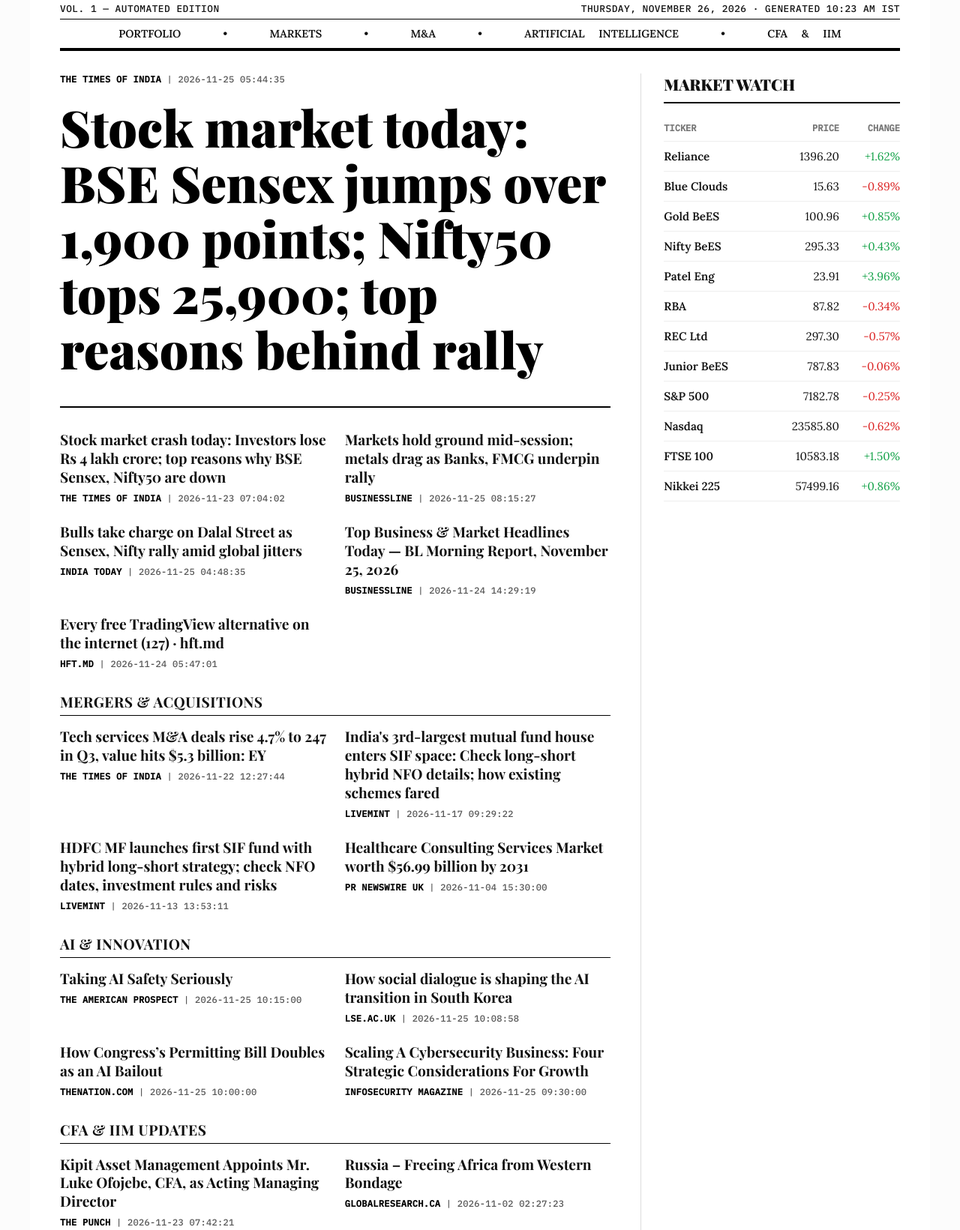
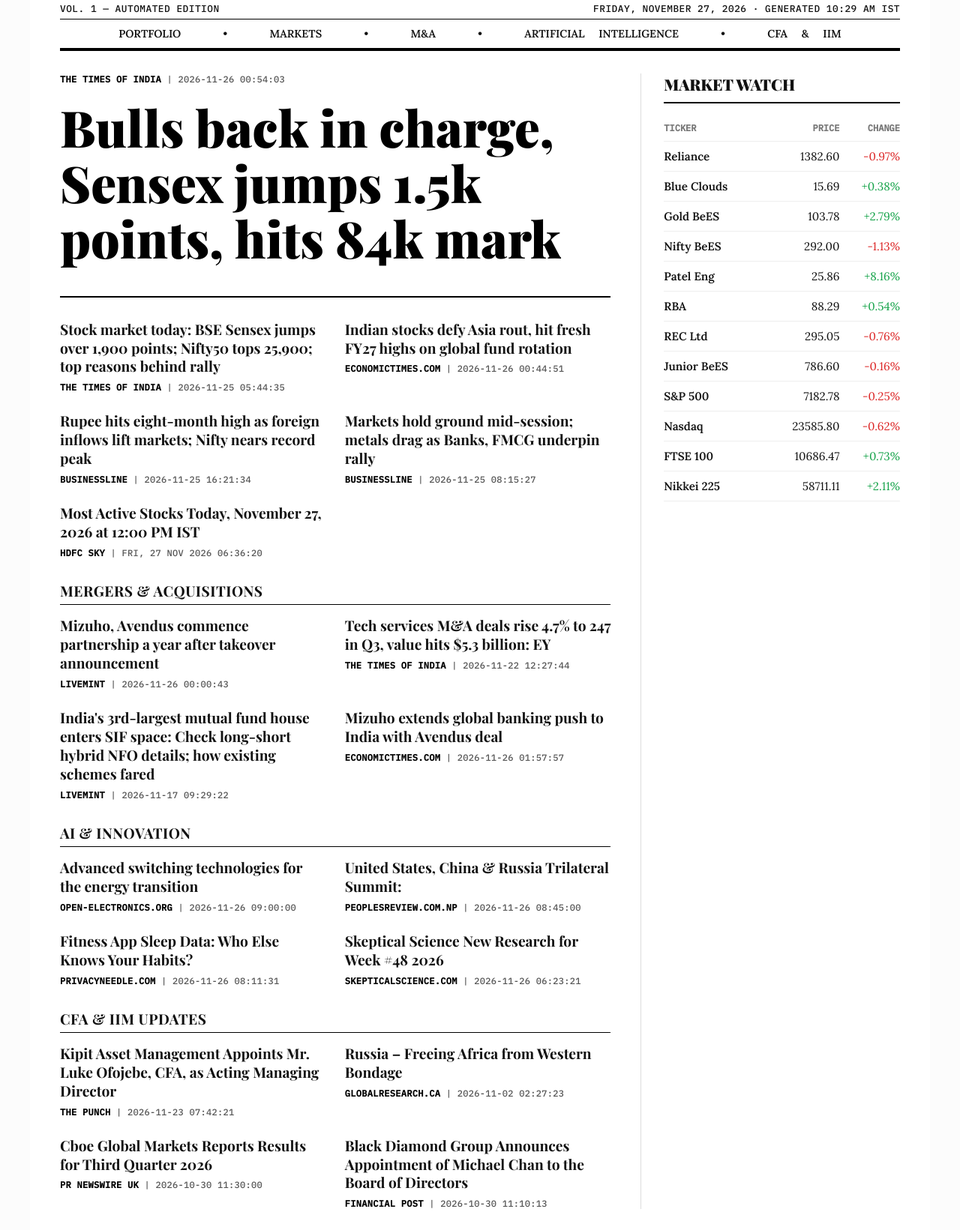
Before and after one commit to sagarry424-oss/daily-newspaper, a plain HTML site: page index.html in a window 1280 px wide. Shown: the part 186-1827 px from the top of the page at 75% size. Drawn offline with nearby package versions, Linux system fonts and the light colour scheme; a web font is replaced by a local one.

Commit message:
Automated daily newspaper update

```diff
--- a/index.html
+++ b/index.html
@@ -165,7 +165,7 @@
         </div>
         <div class="date-bar">
             <span>Vol. 1 — Automated Edition</span>
-            <span>Thursday, November 26, 2026 · Generated 10:23 AM IST</span>
+            <span>Friday, November 27, 2026 · Generated 10:29 AM IST</span>
         </div>
         <div class="nav-bar">
             PORTFOLIO &nbsp; • &nbsp; MARKETS &nbsp; • &nbsp; M&amp;A &nbsp; • &nbsp; ARTIFICIAL INTELLIGENCE &nbsp; • &nbsp; CFA &amp; IIM
@@ -176,15 +176,25 @@
             <div class="main-content">
 
                 <div class="lead-story">
-                    <p class="meta"><strong>The Times of India</strong> | 2026-11-25 05:44:35</p>
-                    <h2><a href="https://timesofindia.indiatimes.com/business/india-business/stock-market-today-sensex-jumps-over-1700-points-nifty-tops-25850-top-reasons-behind-rally/articleshow/136149156.cms" target="_blank">Stock market today: BSE Sensex jumps over 1,900 points; Nifty50 tops 25,900; top reasons behind rally</a></h2>
+                    <p class="meta"><strong>The Times of India</strong> | 2026-11-26 00:54:03</p>
+                    <h2><a href="https://timesofindia.indiatimes.com/business/india-business/bulls-back-in-charge-sensex-jumps-1-5k-points-hits-84k-mark/articleshow/136175603.cms" target="_blank">Bulls back in charge, Sensex jumps 1.5k points, hits 84k mark</a></h2>
                 </div>
 
                 <div class="articles-grid">
 
         <div class='article'>
-            <h3><a href='https://timesofindia.indiatimes.com/business/india-business/why-is-stock-market-crashing-today-bse-sensex-nifty50-down-on-november-23-2026-top-reasons-explained/articleshow/136092464.cms' target='_blank'>Stock market crash today: Investors lose Rs 4 lakh crore; top reasons why BSE Sensex, Nifty50 are down</a></h3>
-            <p class='meta'><strong>The Times of India</strong> | 2026-11-23 07:04:02</p>
+            <h3><a href='https://timesofindia.indiatimes.com/business/india-business/stock-market-today-sensex-jumps-over-1700-points-nifty-tops-25850-top-reasons-behind-rally/articleshow/136149156.cms' target='_blank'>Stock market today: BSE Sensex jumps over 1,900 points; Nifty50 tops 25,900; top reasons behind rally</a></h3>
+            <p class='meta'><strong>The Times of India</strong> | 2026-11-25 05:44:35</p>
+        </div>
+
+        <div class='article'>
+            <h3><a href='https://m.economictimes.com/markets/stocks/news/indian-stocks-defy-asia-rout-hit-fresh-fy27-highs-on-global-fund-rotation/articleshow/136175367.cms' target='_blank'>Indian stocks defy Asia rout, hit fresh FY27 highs on global fund rotation</a></h3>
+            <p class='meta'><strong>Economictimes.com</strong> | 2026-11-26 00:44:51</p>
+        </div>
+
+        <div class='article'>
+            <h3><a href='https://www.thehindubusinessline.com/markets/rupee-hits-eight-month-high-as-foreign-inflows-lift-markets-nifty-nears-record-peak/article71743427.ece' target='_blank'>Rupee hits eight-month high as foreign inflows lift markets; Nifty nears record peak</a></h3>
+            <p class='meta'><strong>BusinessLine</strong> | 2026-11-25 16:21:34</p>
         </div>
 
         <div class='article'>
@@ -193,24 +203,19 @@
         </div>
 
         <div class='article'>
-            <h3><a href='https://www.indiatoday.in/business/market/story/market-rally-sensex-jumps-1300-points-nifty-above-25700-infosys-up-3-3046286-2026-11-25' target='_blank'>Bulls take charge on Dalal Street as Sensex, Nifty rally amid global jitters</a></h3>
-            <p class='meta'><strong>India Today</strong> | 2026-11-25 04:48:35</p>
-        </div>
-
-        <div class='article'>
-            <h3><a href='https://www.thehindubusinessline.com/multimedia/audio/top-business-market-headlines-today-bl-morning-report-november-25-2026/article71739056.ece' target='_blank'>Top Business & Market Headlines Today — BL Morning Report, November 25, 2026</a></h3>
-            <p class='meta'><strong>BusinessLine</strong> | 2026-11-24 14:29:19</p>
-        </div>
-
-        <div class='article'>
-            <h3><a href='https://hft.md/tradingview/' target='_blank'>Every free TradingView alternative on the internet (127) · hft.md</a></h3>
-            <p class='meta'><strong>Hft.md</strong> | 2026-11-24 05:47:01</p>
+            <h3><a href='https://news.google.com/rss/articles/CBMieEFVX3lxTFBIYjNkWHBLZlBnUUhabFhVSVdlTWpGSHR2RThnZTJGNmxmMGtLQnpLdVZXeE4yejNmdGhqQ0hOdjBaY2VLT3RlQXZickVfblBnM0xscmgtbWE2U1BXR3lwbl9vU1piV1d4bHkwLWUxV1pmVkNrbk9sQQ?oc=5' target='_blank'>Most Active Stocks Today, November 27, 2026 at 12:00 PM IST</a></h3>
+            <p class='meta'><strong>HDFC Sky</strong> | Fri, 27 Nov 2026 06:36:20</p>
         </div>
 
                 </div>
 
                 <h4 class="section-title">Mergers &amp; Acquisitions</h4>
                 <div class="articles-grid">
+
+        <div class='article'>
+            <h3><a href='https://www.livemint.com/companies/news/mizuho-avendus-commence-partnership-a-year-after-takeover-announcement-11795605307049.html' target='_blank'>Mizuho, Avendus commence partnership a year after takeover announcement</a></h3>
+            <p class='meta'><strong>Livemint</strong> | 2026-11-26 00:00:43</p>
+        </div>
 
         <div class='article'>
             <h3><a href='https://timesofindia.indiatimes.com/business/india-business/tech-services-ma-deals-rise-4-7-to-247-in-q3-value-hits-5-3-billion-ey/articleshow/136074329.cms' target='_blank'>Tech services M&A deals rise 4.7% to 247 in Q3, value hits $5.3 billion: EY</a></h3>
@@ -223,13 +228,8 @@
         </div>
 
         <div class='article'>
-            <h3><a href='https://www.livemint.com/money/personal-finance/hdfc-mf-launches-first-sif-fund-with-hybrid-long-short-strategy-check-nfo-dates-investment-rules-and-risks-11794577378426.html' target='_blank'>HDFC MF launches first SIF fund with hybrid long-short strategy; check NFO dates, investment rules and risks</a></h3>
-            <p class='meta'><strong>Livemint</strong> | 2026-11-13 13:53:11</p>
-        </div>
-
-        <div class='article'>
-            <h3><a href='https://www.prnewswire.co.uk/news-releases/healthcare-consulting-services-market-worth-56-99-billion-by-2031---exclusive-report-by-marketsandmarkets-302929163.html' target='_blank'>Healthcare Consulting Services Market worth $56.99 billion by 2031</a></h3>
-            <p class='meta'><strong>PR Newswire UK</strong> | 2026-11-04 15:30:00</p>
+            <h3><a href='https://m.economictimes.com/industry/banking/finance/banking/mizuho-financial-group-acquires-avendus-capital-a-major-move-in-indias-investment-banking-landscape/articleshow/136176148.cms' target='_blank'>Mizuho extends global banking push to India with Avendus deal</a></h3>
+            <p class='meta'><strong>Economictimes.com</strong> | 2026-11-26 01:57:57</p>
         </div>
 
                 </div>
@@ -238,23 +238,23 @@
                 <div class="articles-grid">
 
         <div class='article'>
-            <h3><a href='https://prospect.org/2026/11/25/taking-ai-safety-seriously/' target='_blank'>Taking AI Safety Seriously</a></h3>
-            <p class='meta'><strong>The American Prospect</strong> | 2026-11-25 10:15:00</p>
+            <h3><a href='https://www.open-electronics.org/advanced-switching-technologies-for-the-energy-transition/' target='_blank'>Advanced switching technologies for the energy transition</a></h3>
+            <p class='meta'><strong>Open-electronics.org</strong> | 2026-11-26 09:00:00</p>
         </div>
 
         <div class='article'>
-            <h3><a href='https://blogs.lse.ac.uk/businessreview/2026/11/25/how-social-dialogue-is-shaping-the-ai-transition-in-south-korea/' target='_blank'>How social dialogue is shaping the AI transition in South Korea</a></h3>
-            <p class='meta'><strong>Lse.ac.uk</strong> | 2026-11-25 10:08:58</p>
+            <h3><a href='https://peoplesreview.com.np/2026/11/26/united-states-china-russia-trilateral-summit/' target='_blank'>United States, China & Russia Trilateral Summit:</a></h3>
+            <p class='meta'><strong>Peoplesreview.com.np</strong> | 2026-11-26 08:45:00</p>
         </div>
 
         <div class='article'>
-            <h3><a href='https://www.thenation.com/article/economy/ai-baaja-donald-trump-jensen-huang/' target='_blank'>How Congress’s Permitting Bill Doubles as an AI Bailout</a></h3>
-            <p class='meta'><strong>Thenation.com</strong> | 2026-11-25 10:00:00</p>
+            <h3><a href='https://privacyneedle.com/digital-lifestyle/fitness-app-sleep-data-who-else-knows/' target='_blank'>Fitness App Sleep Data: Who Else Knows Your Habits?</a></h3>
+            <p class='meta'><strong>Privacyneedle.com</strong> | 2026-11-26 08:11:31</p>
         </div>
 
         <div class='article'>
-            <h3><a href='https://www.infosecurity-magazine.com/blogs/scaling-a-cybersecurity-business/' target='_blank'>Scaling A Cybersecurity Business: Four Strategic Considerations For Growth</a></h3>
-            <p class='meta'><strong>Infosecurity Magazine</strong> | 2026-11-25 09:30:00</p>
+            <h3><a href='https://skepticalscience.com/new_research_2026_48.html' target='_blank'>Skeptical Science New Research for Week #48 2026</a></h3>
+            <p class='meta'><strong>Skepticalscience.com</strong> | 2026-11-26 06:23:21</p>
         </div>
 
                 </div>
@@ -300,50 +300,50 @@
 
         <tr>
             <td class='ticker-name'>Reliance</td>
-            <td class='price'>1396.20</td>
-            <td class='change' style='color:#16a34a'>+1.62%</td>
+            <td class='price'>1382.60</td>
+            <td class='change' style='color:#dc2626'>-0.97%</td>
         </tr>
 
         <tr>
             <td class='ticker-name'>Blue Clouds</td>
-            <td class='price'>15.63</td>
-            <td class='change' style='color:#dc2626'>-0.89%</td>
+            <td class='price'>15.69</td>
+            <td class='change' style='color:#16a34a'>+0.38%</td>
         </tr>
 
         <tr>
             <td class='ticker-name'>Gold BeES</td>
-            <td class='price'>100.96</td>
-            <td class='change' style='color:#16a34a'>+0.85%</td>
+            <td class='price'>103.78</td>
+            <td class='change' style='color:#16a34a'>+2.79%</td>
         </tr>
 
         <tr>
             <td class='ticker-name'>Nifty BeES</td>
-            <td class='price'>295.33</td>
-            <td class='change' style='color:#16a34a'>+0.43%</td>
+            <td class='price'>292.00</td>
+            <td class='change' style='color:#dc2626'>-1.13%</td>
         </tr>
 
         <tr>
             <td class='ticker-name'>Patel Eng</td>
-            <td class='price'>23.91</td>
-            <td class='change' style='color:#16a34a'>+3.96%</td>
+            <td class='price'>25.86</td>
+            <td class='change' style='color:#16a34a'>+8.16%</td>
         </tr>
 
         <tr>
             <td class='ticker-name'>RBA</td>
-            <td class='price'>87.82</td>
-            <td class='change' style='color:#dc2626'>-0.34%</td>
+            <td class='price'>88.29</td>
+            <td class='change' style='color:#16a34a'>+0.54%</td>
         </tr>
 
         <tr>
             <td class='ticker-name'>REC Ltd</td>
-            <td class='price'>297.30</td>
-            <td class='change' style='color:#dc2626'>-0.57%</td>
+            <td class='price'>295.05</td>
+            <td class='change' style='color:#dc2626'>-0.76%</td>
         </tr>
 
         <tr>
             <td class='ticker-name'>Junior BeES</td>
-            <td class='price'>787.83</td>
-            <td class='change' style='color:#dc2626'>-0.06%</td>
+            <td class='price'>786.60</td>
+            <td class='change' style='color:#dc2626'>-0.16%</td>
         </tr>
 
         <tr>
@@ -360,14 +360,14 @@
 
         <tr>
             <td class='ticker-name'>FTSE 100</td>
-            <td class='price'>10583.18</td>
-            <td class='change' style='color:#16a34a'>+1.50%</td>
+            <td class='price'>10686.47</td>
+            <td class='change' style='color:#16a34a'>+0.73%</td>
         </tr>
 
         <tr>
             <td class='ticker-name'>Nikkei 225</td>
-            <td class='price'>57499.16</td>
-            <td class='change' style='color:#16a34a'>+0.86%</td>
+            <td class='price'>58711.11</td>
+            <td class='change' style='color:#16a34a'>+2.11%</td>
         </tr>
 
                     </tbody>
```
